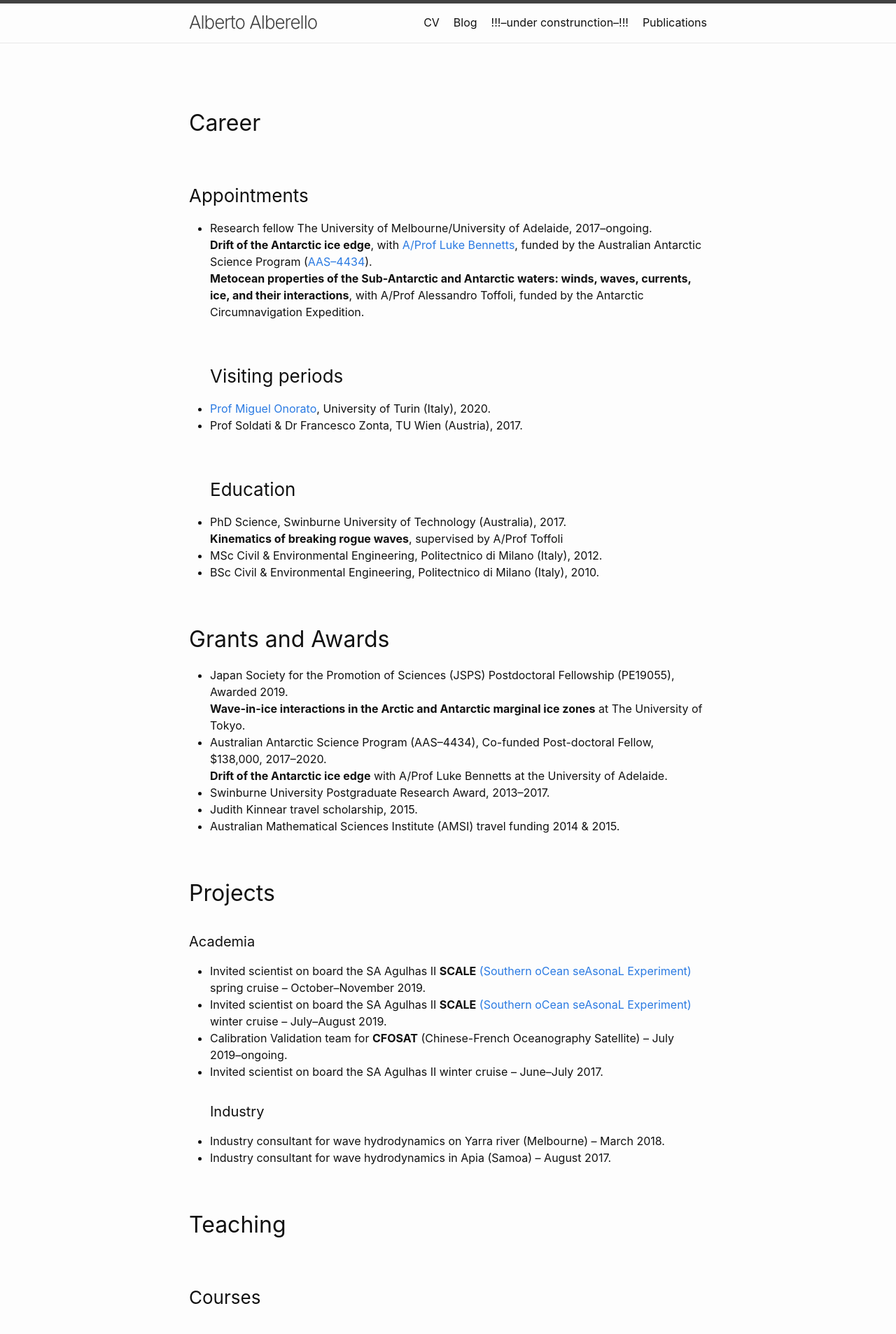
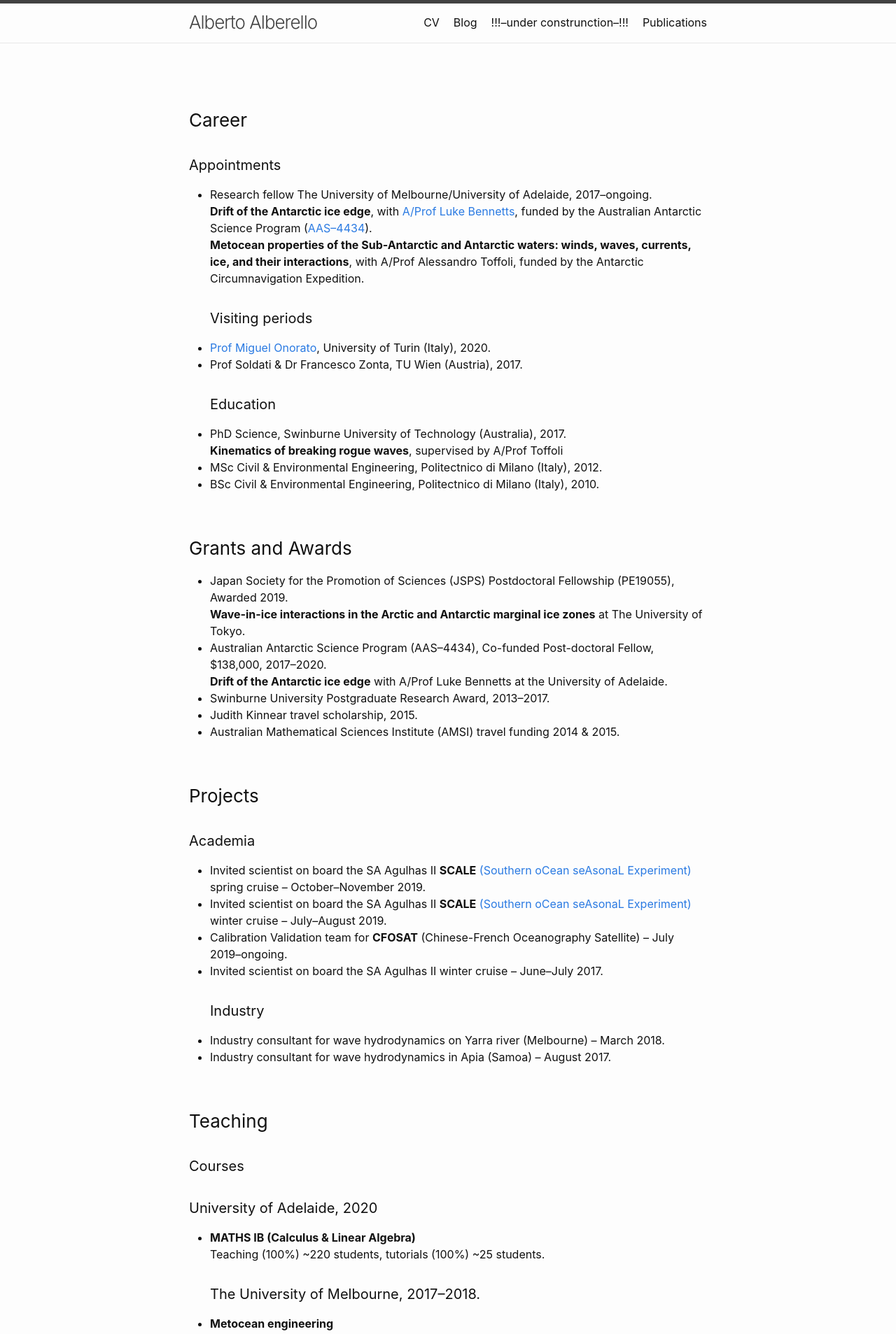
Before and after one commit to alberto-alberello/alberto-alberello.github.io, a Jekyll site: the page built from CV.md, in a window 1280 px wide. Shown: the top 1907 px of the page at 70% size. Built offline with Jekyll 4.4.1, drawn with Linux system fonts in a browser that asks for light colours.

Commit message:
Update CV.md

```diff
--- a/CV.md
+++ b/CV.md
@@ -4,26 +4,26 @@ title: CV
 permalink: /cv/
 ---
 
-## Career
+### Career
 
-### Appointments
+#### Appointments
 - Research fellow The University of Melbourne/University of Adelaide, 2017--ongoing.<br/>__Drift of the Antarctic ice edge__, with [A/Prof Luke Bennetts](https://luke-bennetts.com/), funded by the Australian Antarctic Science Program ([AAS--4434](https://secure3.aad.gov.au/public/projects/report_project_public.cfm?project_no=4434&season=1617)).<br/>__Metocean properties of the Sub-Antarctic and Antarctic waters: winds, waves, currents, ice, and their interactions__, with A/Prof Alessandro Toffoli, funded by the Antarctic Circumnavigation Expedition.
-### Visiting periods
+#### Visiting periods
 - [Prof Miguel Onorato](http://personalpages.to.infn.it/~onorato/Home.html), University of Turin (Italy), 2020.
 - Prof Soldati & Dr Francesco Zonta, TU Wien (Austria), 2017.
-### Education
+#### Education
 - PhD Science, Swinburne University of Technology (Australia), 2017.<br/>__Kinematics of breaking rogue waves__, supervised by A/Prof Toffoli
 - MSc Civil & Environmental Engineering, Politectnico di Milano (Italy), 2012.
 - BSc Civil & Environmental Engineering, Politectnico di Milano (Italy), 2010.
 
-## Grants and Awards
+### Grants and Awards
 - Japan Society for the Promotion of Sciences (JSPS) Postdoctoral Fellowship (PE19055), Awarded 2019.<br/>__Wave-in-ice interactions in the Arctic and Antarctic marginal ice zones__ at The University of Tokyo.
 - Australian Antarctic Science Program (AAS--4434), Co-funded Post-doctoral Fellow, \$138,000, 2017--2020.<br/>__Drift of the Antarctic ice edge__ with A/Prof Luke Bennetts at the University of Adelaide.
 - Swinburne University Postgraduate Research Award, 2013--2017.
 - Judith Kinnear travel scholarship, 2015.
 - Australian Mathematical Sciences Institute (AMSI) travel funding 2014 & 2015.
 
-## Projects
+### Projects
 
 #### Academia
 - Invited scientist on board the SA Agulhas II **SCALE** [(Southern oCean seAsonaL Experiment)](http://scale.org.za/) spring cruise -- October–November 2019.
@@ -34,9 +34,9 @@ permalink: /cv/
 - Industry consultant for wave hydrodynamics on Yarra river (Melbourne) -- March 2018.
 - Industry consultant for wave hydrodynamics in Apia (Samoa) -- August 2017.
 
-## Teaching
+### Teaching
 
-### Courses
+#### Courses
 #### University of Adelaide, 2020
 - **MATHS IB (Calculus & Linear Algebra)**<br/>Teaching (100%) ~220 students, tutorials (100%) ~25 students.
 #### The University of Melbourne, 2017--2018.
@@ -48,7 +48,7 @@ permalink: /cv/
 - **Port access and navigation**<br/>Teaching (10%) ~30 students, tutorials (100%) ~30 students.
 - **Dredging, Swinburne University of Technology**<br/>Teaching (10%) ~30 students, tutorials (100%) ~30 students.
 
-### Supervision
+#### Supervision
 #### PhD candidates
 - Ms Marzieh H. Derkani, 2017--ongoing, The University of Melbourne, co-supervisor.
 - Ms Elmira Fadaeiazar, 2016--ongoing, Swinburne University of Technology, co-supervisor.
```
